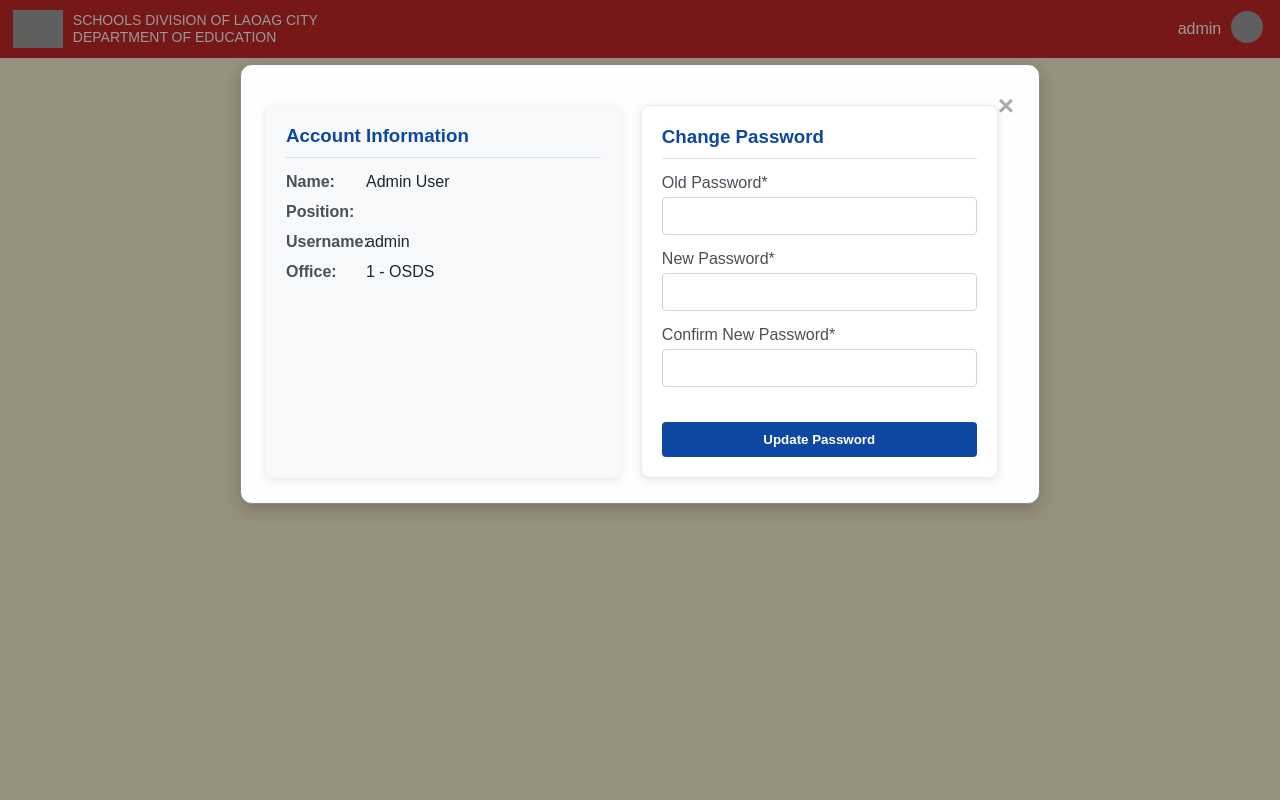
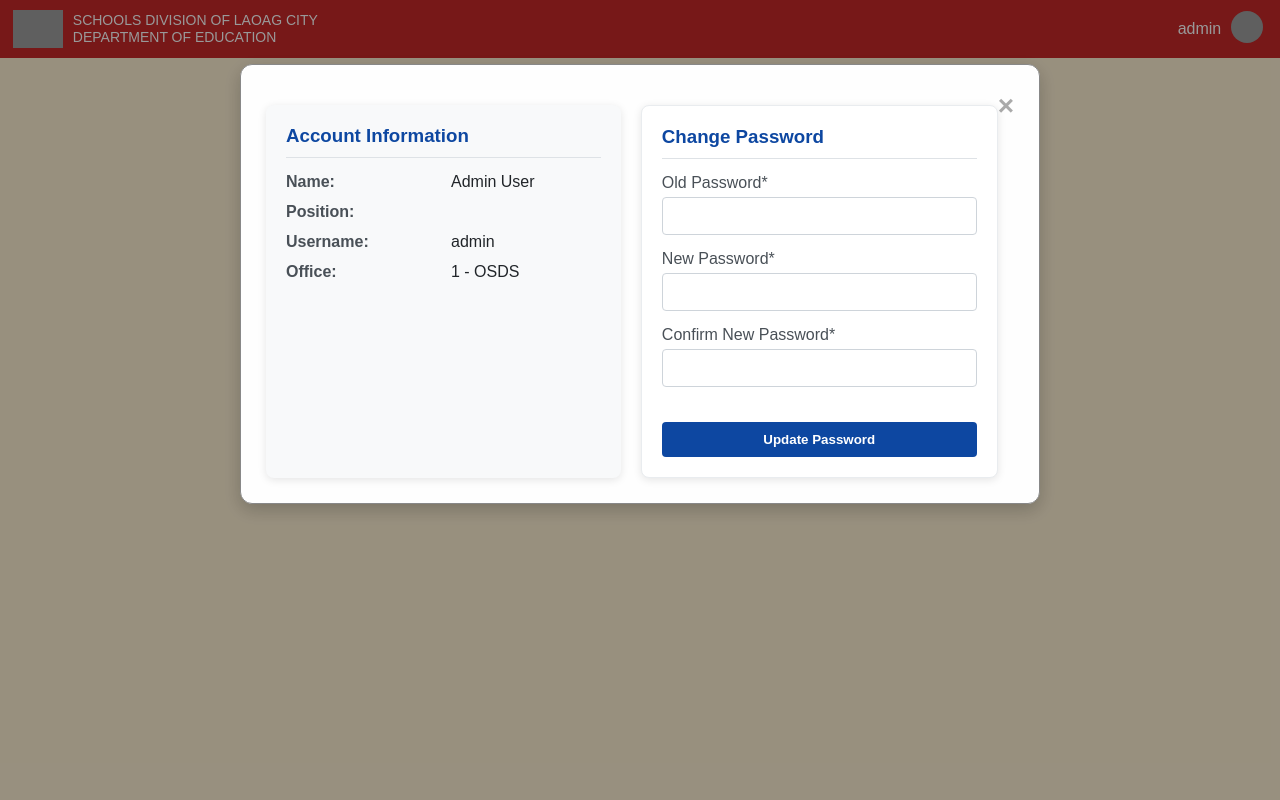
Before and after one commit to neqqlcs/DepEdBAC-TS-v15, a PHP site: page /edit_account.php in a window 1280 px wide. Run offline with PHP 8.4, Linux system fonts and the light colour scheme; a user stored in the database is signed in; data comes from the database, SQL or seed files in the repository; grey boxes are pictures that could not be loaded.

Commit message:
Add files via upload

```diff
--- a/assets/css/edit_account.css
+++ b/assets/css/edit_account.css
@@ -64,7 +64,8 @@
 
     .info-label {
       font-weight: bold;
-      width: 80px;
+      width: 150px;
+      margin-right: 15px;
       color: #495057;
     }
 
```
Also changed, not shown: edit_account.php (line endings or trailing spaces).
